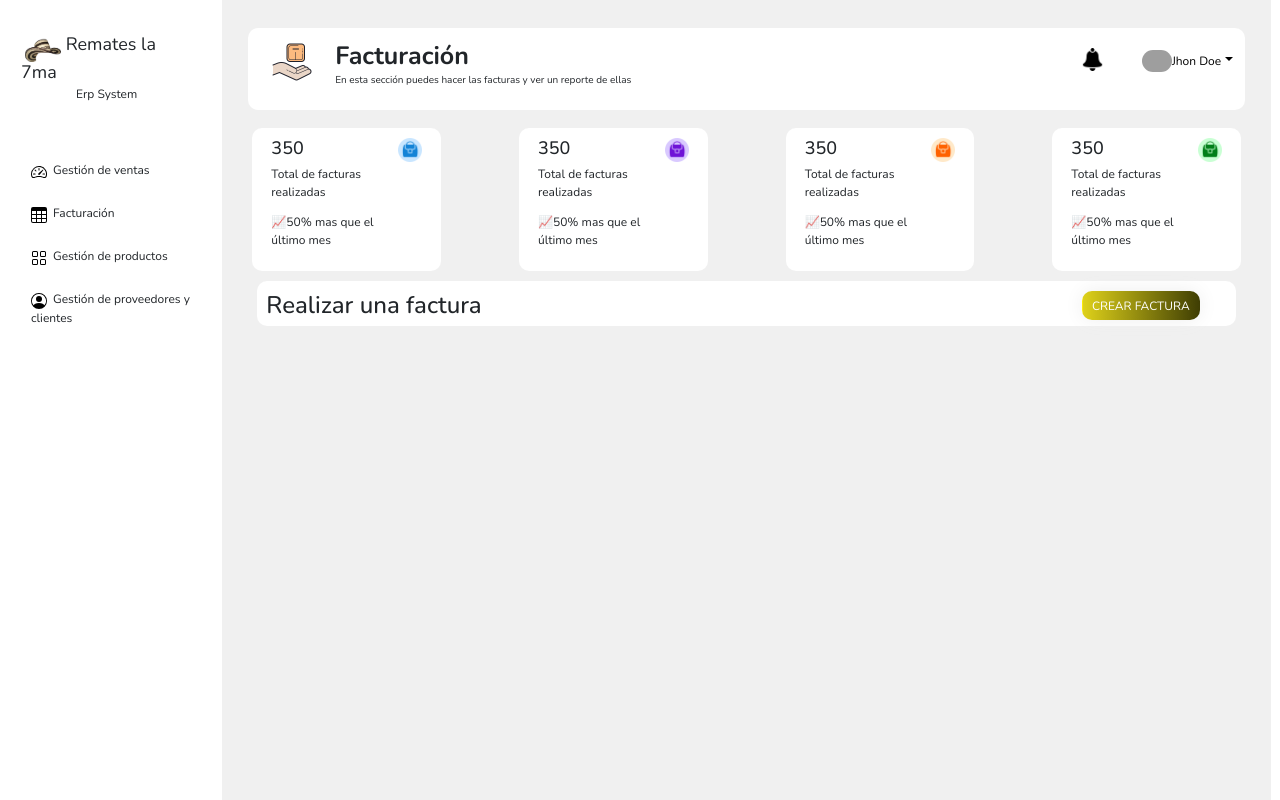
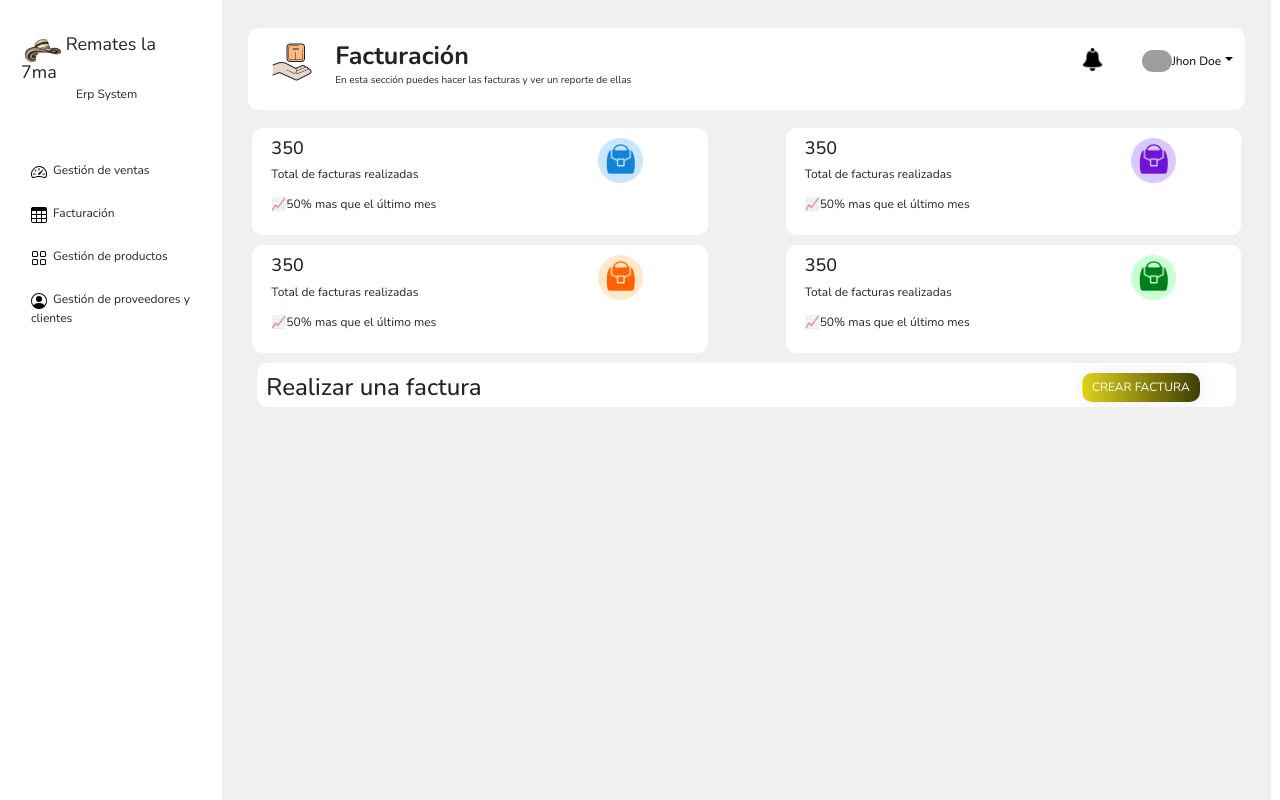
Before and after one commit to AariazP/remates7ma, an Angular app: page /home in a window 1280 px wide. Built offline with nearby package versions, Linux system fonts and the light colour scheme; grey boxes are pictures that could not be loaded.

Commit message:
boxes are responsive

```diff
--- a/src/app/components/bills/bills.component.html
+++ b/src/app/components/bills/bills.component.html
@@ -4,16 +4,16 @@
     </div>
     <div class="row">
 
-        <div class="col">
+        <div class="col-lg-6 col-md-12">
             <app-bills-metric [image]="'./../assets/metric-bills/bag_1.png'" />
         </div>
-        <div class="col">
+        <div class="col-lg-6 col-md-12">
             <app-bills-metric [image]="'./../assets/metric-bills/bag_2.png'" />
         </div>
-        <div class="col">
+        <div class="col-lg-6 col-md-12">
             <app-bills-metric [image]="'./../assets/metric-bills/bag_3.png'"/>
         </div>
-        <div class="col">
+        <div class="col-lg-6 col-md-12">
             <app-bills-metric [image]="'./../assets/metric-bills/bag_4.png'"/>
         </div>
 
```
